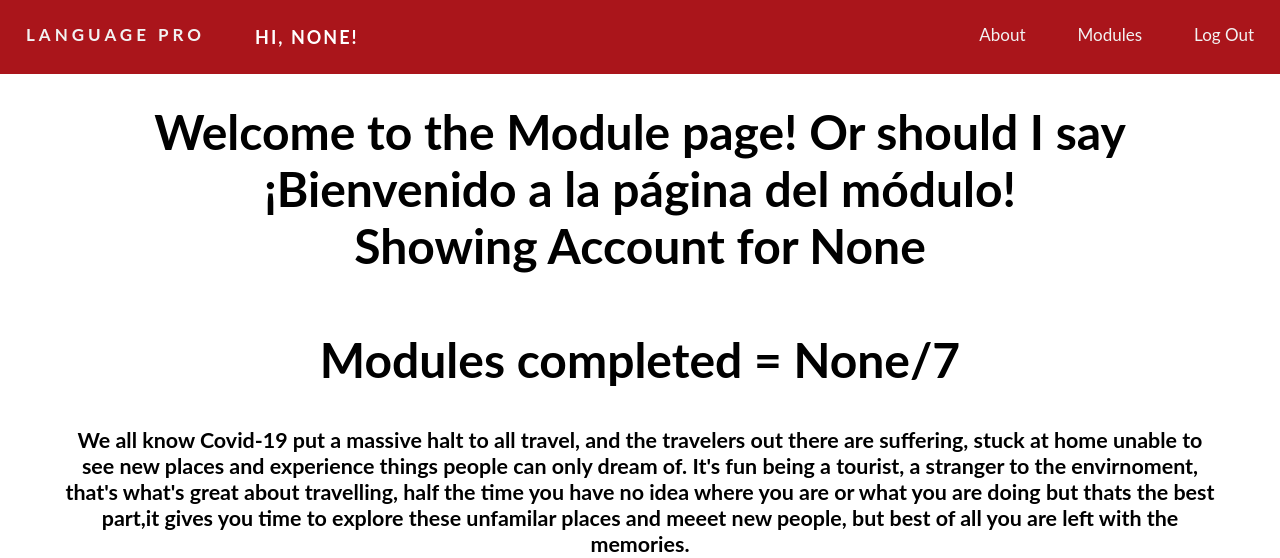
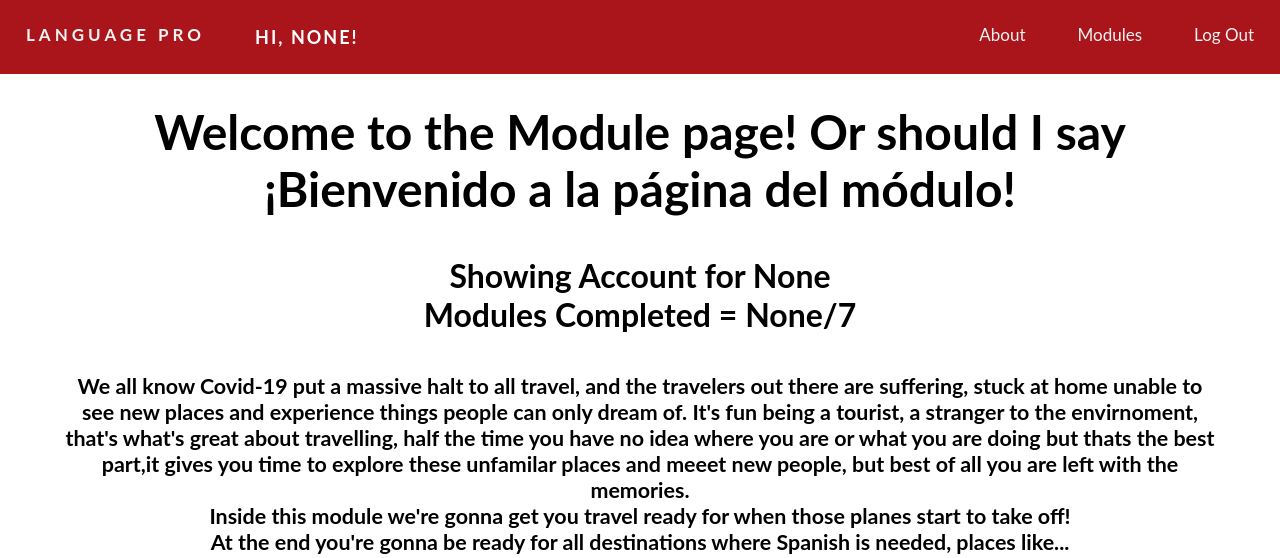
Before and after one commit to Shane-oo/language_Pro, a Flask app: page /module_page in a window 1280 px wide. Shown: the top 558 px of the page. Run offline with Flask 2, Linux system fonts and the light colour scheme; the visitor is signed in with stand-in values (Sample User, id 1); data comes from the database, SQL or seed files in the repository.

Commit message:
bug fix on signUp

```diff
--- a/app/static/style.css
+++ b/app/static/style.css
@@ -426,11 +426,11 @@ hr {
     width:40%;
   }
 
-  /* SIGN UP CSS I COMMENTED THIS OUT CAUSE IT AFFECTED MODULE_PAGE
-  * {
+  /* SIGN UP CSS I COMMENTED THIS OUT CAUSE IT AFFECTED MODULE_PAGE*/
+  #txt1 {
     box-sizing: border-box;
   }
-  */
+
   .formContent {
     border-radius: 5px;
     background: #fff;
--- a/app/templates/module_page.html
+++ b/app/templates/module_page.html
@@ -24,12 +24,13 @@
         <h2>Welcome to the Module page! Or should I say ¡Bienvenido a la página del módulo!
             <!--Could say more greetings here if we decide to go with more languages-->
         </h2>
-        <h2>
+        <h4>
+            <br>
             Showing Account for {{current_user.firstname}}
             <br>
-            <br>
-            Modules completed = <span id = "progress">{{current_user.progress}}</span>/7
-        </h2>
+
+            Modules Completed = <span id = "progress">{{current_user.progress}}</span>/7
+        </h4>
         <br>
         <h6>
             We all know Covid-19 put a massive halt to all travel, and the travelers out there are suffering, stuck at home
```
